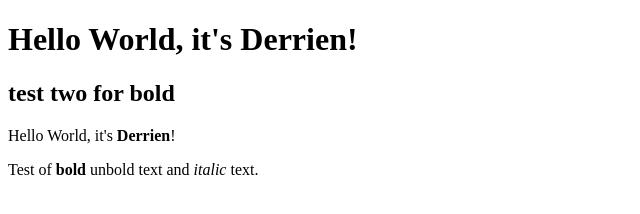
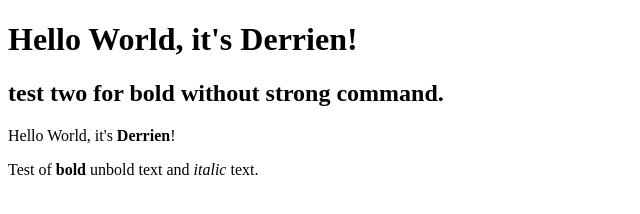
Before and after one commit to DerrienWalters/DerrienWalters.github.io, a plain HTML site: page index.html in a window 1280 px wide. Shown: the whole page, without its empty margins (0-640 px from the left). Drawn offline with Linux system fonts and the light colour scheme.

Commit message:
Update index.html

```diff
--- a/index.html
+++ b/index.html
@@ -4,7 +4,7 @@
   <meta charset="utf-8">
                  <title> Hello World, it's Derrien! </title>
                  </head> <h1> Hello World, it's Derrien! </h1>
-  <h2> test two for <strong> bold </strong> </h2>
+  <h2> test two for bold without strong command.</h2>
        <body> Hello World, it's <strong> Derrien</strong>!
          <p> Test of <strong> bold </strong> unbold text and <em> italic </em> text. </p>
                  </body>
```
